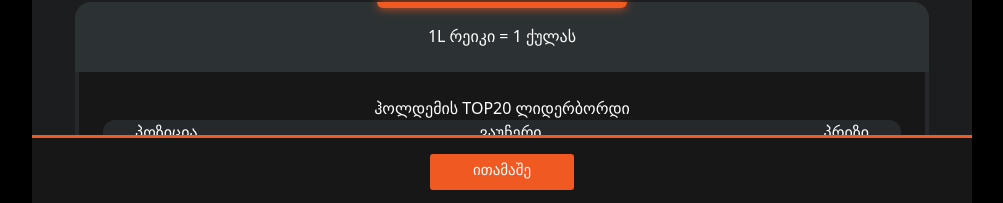
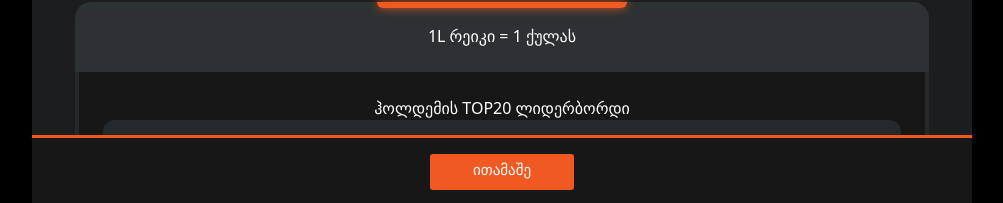
Before and after one commit to David-Koshkadze/exerlevelupise, a React (Vite) app: page / in a window 1280 px wide. Shown: the part 595-798 px from the top of the page, without its empty margins (138-1141 px from the left). Built offline with nearby package versions, Linux system fonts and the light colour scheme.

Commit message:
minor details 1

```diff
--- a/src/App.jsx
+++ b/src/App.jsx
@@ -56,11 +56,18 @@ function App() {
                 ჰოლდემის TOP20 ლიდერბორდი
               </p>
               {/* -------- */}
-              <div className="bg-[#25292B] rounded-[12px] px-8">
-                <div className="text-center flex items-center justify-between">
-                  <span>პოზიცია</span>
-                  <span>ვაუჩერი</span>
-                  <span>პრიზი</span>
+              <div className="bg-[#25292B] rounded-[12px] p-8">
+                <div className="text-center flex items-center justify-between font-november mb-5">
+                  <span className="pl-2.5 text-left flex-1 text-[13px] text-[#7D7D7D]">
+                    პოზიცია
+                  </span>
+                  <div className="text-left flex-1 text-[13px] text-[#7D7D7D] flex gap-1.5 items-center">
+                    <div className="bg-white w-[18px] h-3"></div>
+                    <span>ვაუჩერი</span>
+                  </div>
+                  <span className="flex-1 text-[13px] text-[#7D7D7D]">
+                    პრიზი
+                  </span>
                 </div>
                 {/* rounded gray card */}
                 <CardGray
--- a/src/components/CardGray.jsx
+++ b/src/components/CardGray.jsx
@@ -11,9 +11,9 @@ export default function CardGray({ position, voucher, prize }) {
       >
         <span className="text-[15px]">{position}</span>
       </div>
-      <span>{voucher}</span>
+      <span className="font-november-bold text-[14px]">{voucher}</span>
       <div>
-        <span>icon </span>
+        <span>i </span>
         <span className="text-[13px]">{prize}</span>
       </div>
     </div>
--- a/src/index.css
+++ b/src/index.css
@@ -12,6 +12,16 @@
   src: url(../public/fonts/Helvetica-Medium.ttf)
 }
 
+@font-face {
+  font-family: "NovemberGeLC Regular";
+  src: url(../public/fonts/NovemberGeLC-Regular.woff2) format("woff2")
+}
+
+@font-face {
+  font-family: "NovemberGeLC Bold";
+  src: url(../public/fonts/NovemberGeLC-Bold.woff2) format("woff2")
+}
+
 /* .modal::-webkit-scrollbar {
   width: 2px;
 }
--- a/tailwind.config.js
+++ b/tailwind.config.js
@@ -8,7 +8,9 @@ export default {
     extend: {
       fontFamily: {
         "helvetica-bold": ['Helvetica Bold'],
-        "helvetica-medium": ['Helvetica Medium']
+        "helvetica-medium": ['Helvetica Medium'],
+        "november": ["NovemberGeLC Regular"],
+        "november-bold": ["NovemberGeLC Bold"]
       }
     },
   },
```
